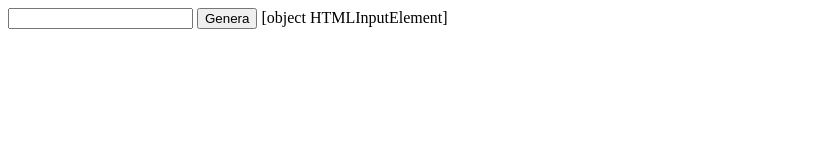
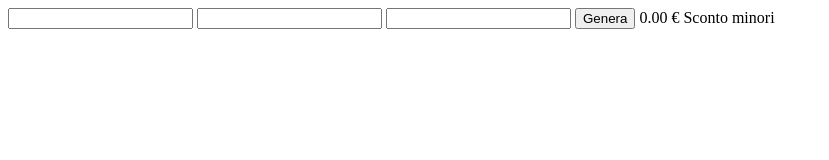
Before and after one commit to Lucacasamassima2001/js-biglietto-treno-form, a plain HTML site: page index.html in a window 1280 px wide. Both pictures are taken after a click on the button "Genera". Shown: the whole page, without its empty margins (0-829 px from the left). Drawn offline with Linux system fonts and the light colour scheme.

Commit message:
price and name system done

```diff
--- a/index.html
+++ b/index.html
@@ -10,8 +10,14 @@
     <script src="js/script.js" defer></script>
 </head>
 <body>
-    <input class="nome-cognome" type="text">
+    <input class="name" type="text">
+    <input class="km" type="text">
+    <input class="età" type="text">
+
     <button class="genera">Genera</button>
-    <span id="infouno"></span>
+    <span id="showname"></span>
+    <span id="price"></span>
+    <span id="offerta"></span>
+
 </body>
 </html>
--- a/js/script.js
+++ b/js/script.js
@@ -27,17 +27,49 @@
 //     document.getElementById("ticket").innerHTML = prezzo.toFixed(2)
 // }
 
-let NameSurname = document.querySelector(".nome-cognome")
-const val = NameSurname
-function getVal(NameSurname) {
-  const val = NameSurname.value;
-  console.log(val);
+
+let nome = document.querySelector(".name").value
+let numeric_km = document.querySelector(".km").value
+let age = document.querySelector(".età").value
+
+
+const price_per_km = 0.21
+const prezzo = numeric_km * price_per_km
+
+let sconto_20 = (prezzo - (prezzo * 20) / 100).toFixed(2);
+let sconto_40 = (prezzo - (prezzo * 40) / 100).toFixed(2);
+
+const btn = document.querySelector(".genera")
+btn.addEventListener("click" , function(){
+    let nome = document.querySelector(".name").value
+    document.getElementById("showname").innerHTML = nome
+    console.log(nome)
+
+    let numeric_km = document.querySelector(".km").value
+    console.log(numeric_km)
+
+    let age = document.querySelector(".età").value
+    console.log(age)
+
+    if(age < 18){
+        const price_per_km = 0.21
+        const prezzo = numeric_km * price_per_km
+        let sconto_20 = (prezzo - (prezzo * 20) / 100).toFixed(2);
+        document.getElementById("price").innerHTML = sconto_20 + " &euro;"
+        document.getElementById("offerta").innerHTML = "Sconto minori"
+    }else if (age > 65){
+        const price_per_km = 0.21
+        const prezzo = numeric_km * price_per_km
+        let sconto_40 = (prezzo - (prezzo * 40) / 100).toFixed(2);
+        document.getElementById("price").innerHTML = sconto_40 + " &euro;"
+        document.getElementById("offerta").innerHTML = "Sconto over 65"
+    }else{
+        const price_per_km = 0.21
+        const prezzo = numeric_km * price_per_km
+        document.getElementById("price").innerHTML = prezzo + " &euro;"
+        document.getElementById("offerta").innerHTML = "Tariffa Standard"
+    }
 }
 
-const eleBtnGenera = document.querySelector(".genera")
 
-eleBtnGenera.addEventListener("click", function(){
-    console.log("mi hai cliccato")
-    document.getElementById("infouno").innerHTML = NameSurname
-}
 )
```
